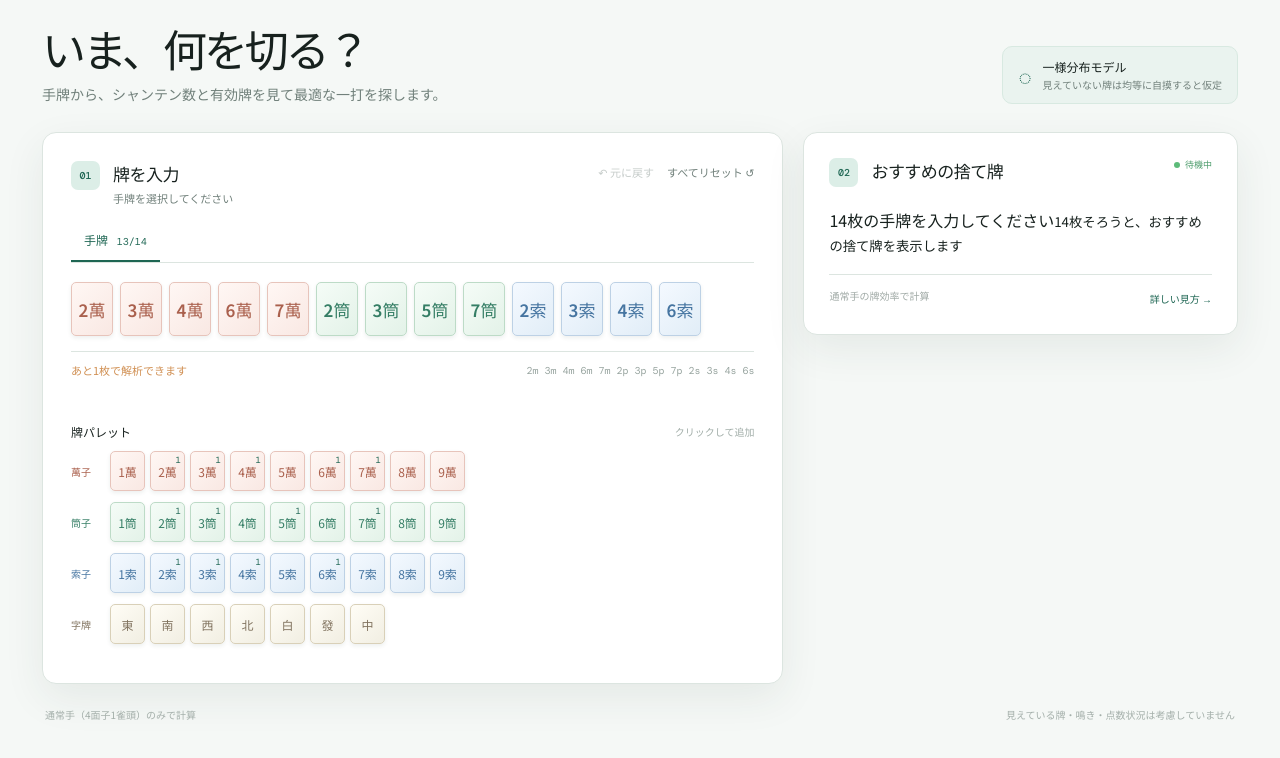
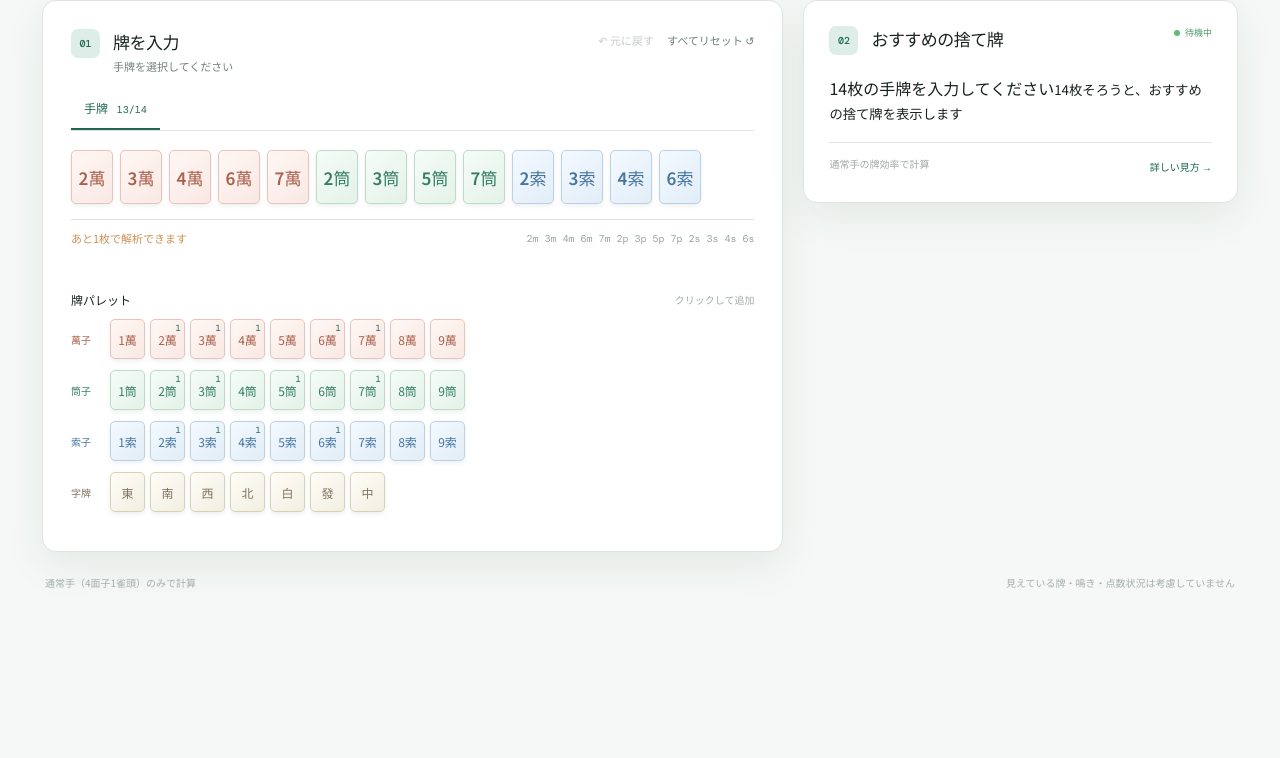
Before and after one commit to sheet00/jantama-tool, a React (Vite) app in the folder src/: page / in a window 1280 px wide. Shown: the top 758 px of the page. Built offline with nearby package versions, Linux system fonts and the light colour scheme.

Commit message:
不要な見出しと説明文を削除

```diff
--- a/src/src/App.tsx
+++ b/src/src/App.tsx
@@ -40,10 +40,6 @@ function App() {
   }
 
   return <main className="app-shell">
-    <section className="hero-copy">
-      <div><h1>いま、何を切る？</h1><p className="lead">手牌から、シャンテン数と有効牌を見て最適な一打を探します。</p></div>
-      <div className="assumption"><span>◌</span><div><strong>一様分布モデル</strong><small>見えていない牌は均等に自摸すると仮定</small></div></div>
-    </section>
     <div className="workspace">
       <HandEditor hand={hand} counts={counts} historyLength={history.length} onAdd={addTile} onRemove={removeTile} onUndo={undo} onReset={reset} />
       <aside className="right-column"><AnalysisResults handLength={hand.length} analysis={analysis} /></aside>
```
